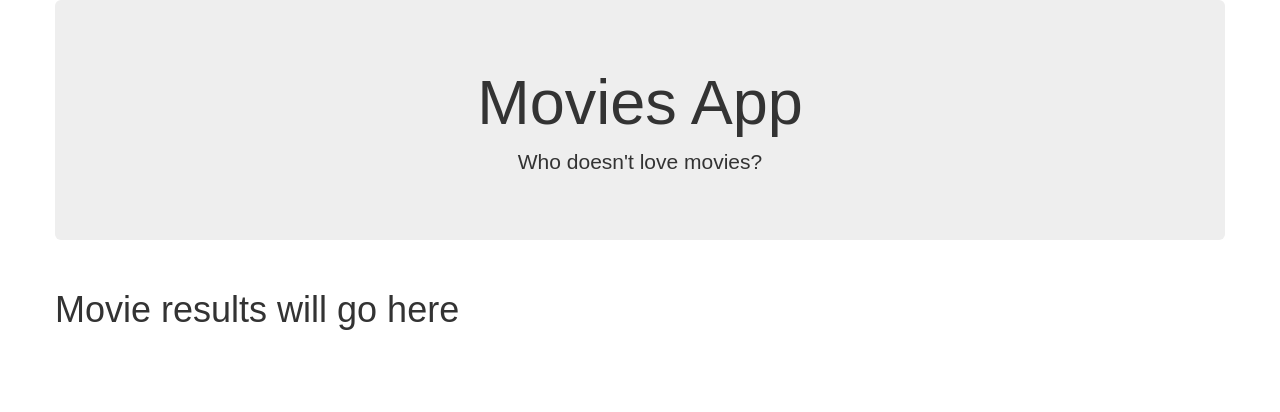
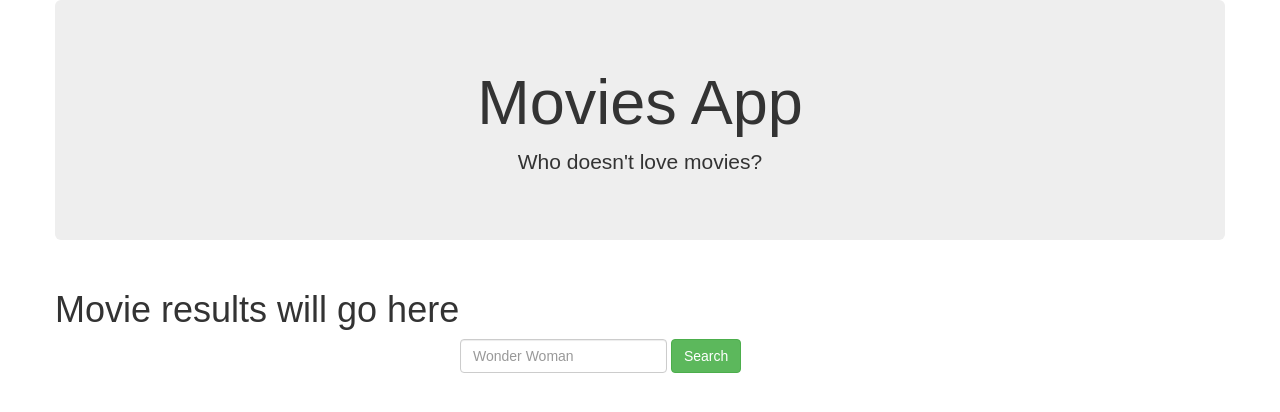
Before and after one commit to pmillerdev/movies-app, a React (Create React App) app: page / in a window 1280 px wide. Shown: the top 412 px of the page. Built offline with nearby package versions, Linux system fonts and the light colour scheme.

Commit message:
feat: created search form component

```diff
--- a/src/components/MovieResults.js
+++ b/src/components/MovieResults.jsx
@@ -1,9 +1,13 @@
 import React, { Component } from "react";
+import Search from "./Search";
 
 class MovieResults extends Component {
   render() {
     return(
-      <h1>Movie results will go here</h1>
+      <div>
+        <h1>Movie results will go here</h1>
+        <Search />
+      </div>
     )
   }
 };
--- /dev/null
+++ b/src/components/Search.jsx
@@ -0,0 +1,41 @@
+import React, { Component } from "react";
+
+import { Form, FormControl, FormGroup, Button } from "react-bootstrap";
+
+class Search extends Component {
+  constructor(props) {
+    super(props);
+
+    this.state = {
+      query: ""
+    };
+  }
+
+  handleSearch = () => {
+    return console.log(this.state.query)
+  };
+
+  render() {
+    return(
+      <div>
+        <Form inline className="col-md-6 col-md-offset-4">
+          <FormGroup
+            controlId="formBasicText"
+          >
+            <FormControl
+              type="text"
+              placeholder="Wonder Woman"
+              onChange={(event) => this.setState({
+                query: event.target.value
+              })}
+            />
+            {" "}
+            <Button bsStyle="success" onClick={this.handleSearch}>Search</Button>
+          </FormGroup>
+        </Form>
+      </div>
+    )
+  }
+}
+
+export default Search;
```
